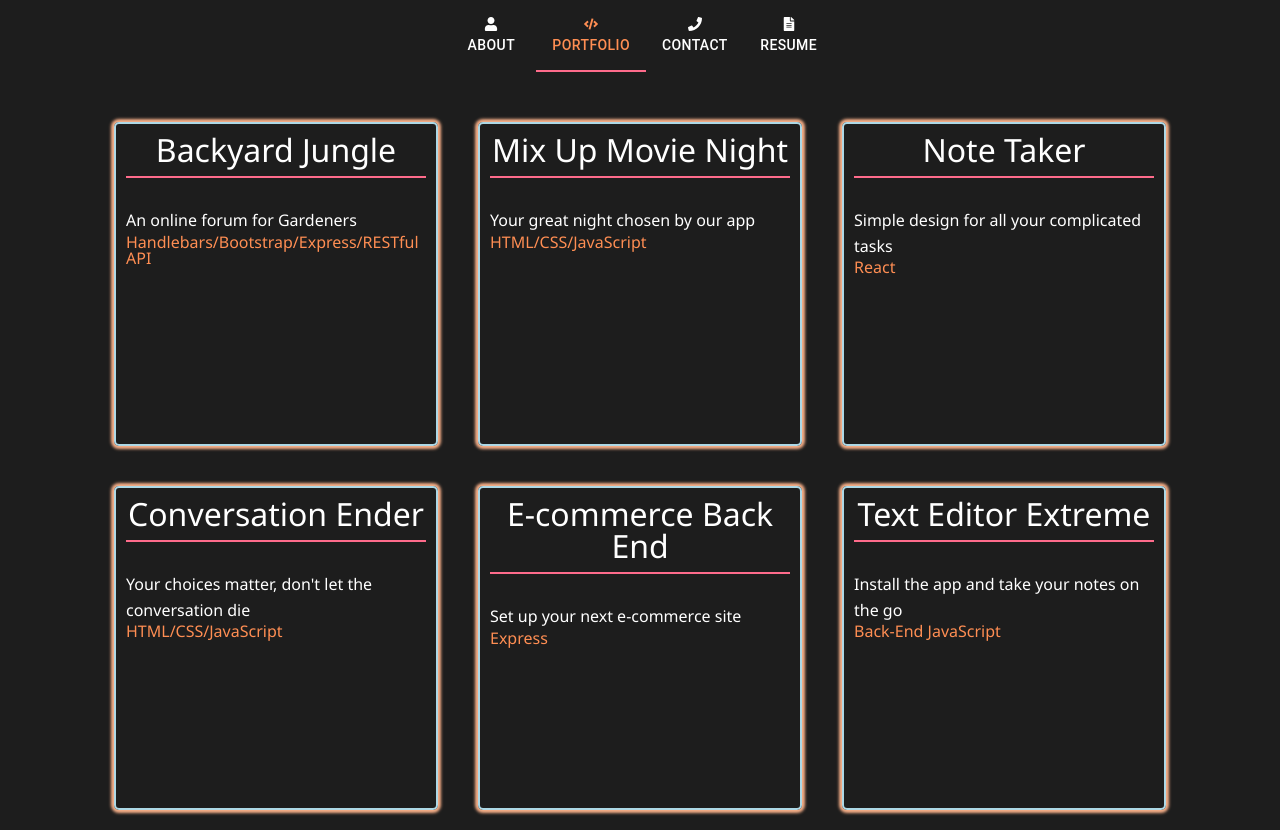
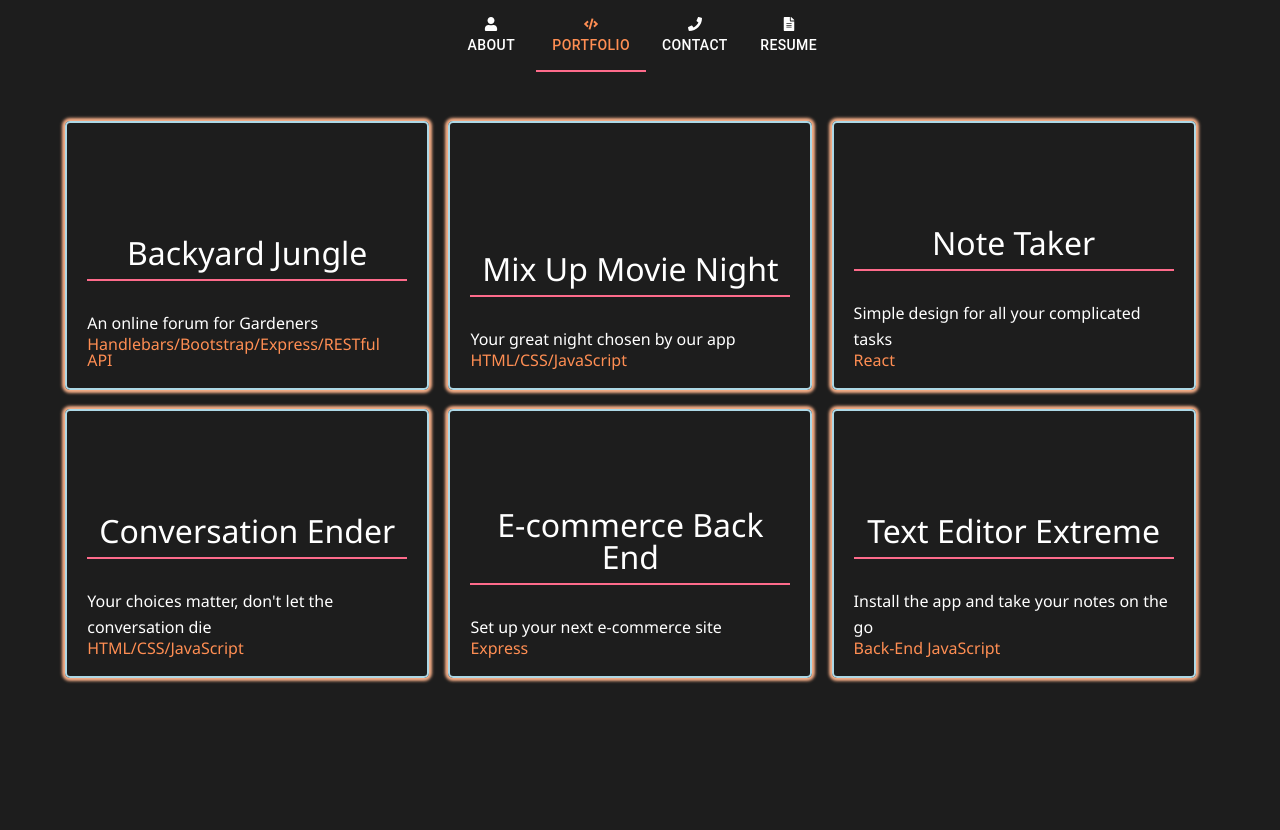
Before and after one commit to MackenzieJoyce/Portfolio, a React (Create React App) app: page / in a window 1280 px wide. Both pictures are taken after a click on the tab "PORTFOLIO". After the commit the page ends 800 px from the top, so only its background shows below. Built offline with nearby package versions, Linux system fonts and the light colour scheme.

Commit message:
made styling for project cards. installed a carousel package but ended up deciding against it for now

```diff
--- a/package.json
+++ b/package.json
@@ -16,7 +16,6 @@
     "react": "^18.2.0",
     "react-dom": "^18.2.0",
     "react-icons": "^4.4.0",
-    "react-material-ui-carousel": "^3.4.2",
     "react-router-dom": "^6.3.0",
     "react-scripts": "^5.0.1",
     "web-vitals": "^2.1.4"
--- a/src/components/pages/Portfolio.js
+++ b/src/components/pages/Portfolio.js
@@ -7,7 +7,6 @@ const styles = {
     display: 'flex',
     justifyContent: 'center',
     flexWrap: 'wrap',
-    flex: '0 0 33.333333%'
   }
 }
 
--- a/src/index.css
+++ b/src/index.css
@@ -139,11 +139,15 @@ img {
 }
 
 .projectCard {
-  width: 300px;
-  height: 300px;
-  margin: 20px;
-  padding: 10px;
+  width: 225px;
+  height: 225px;
+  margin: 1.5% 1.5% 0 0 ;
+  padding: 20px;
   border: 2px solid lightBlue;
   box-shadow: 0 0 3px 3px #f7af88;
   border-radius: 5px;
+  display: flex;
+  flex: 0 0 25%;
+  flex-direction: column;
+  justify-content: flex-end;
 }
```
Also changed, not shown: src/components/pages/compPlugins/Project.js (+0 -10 lines), 1 other file (tests, documents, lock files or other folders).
